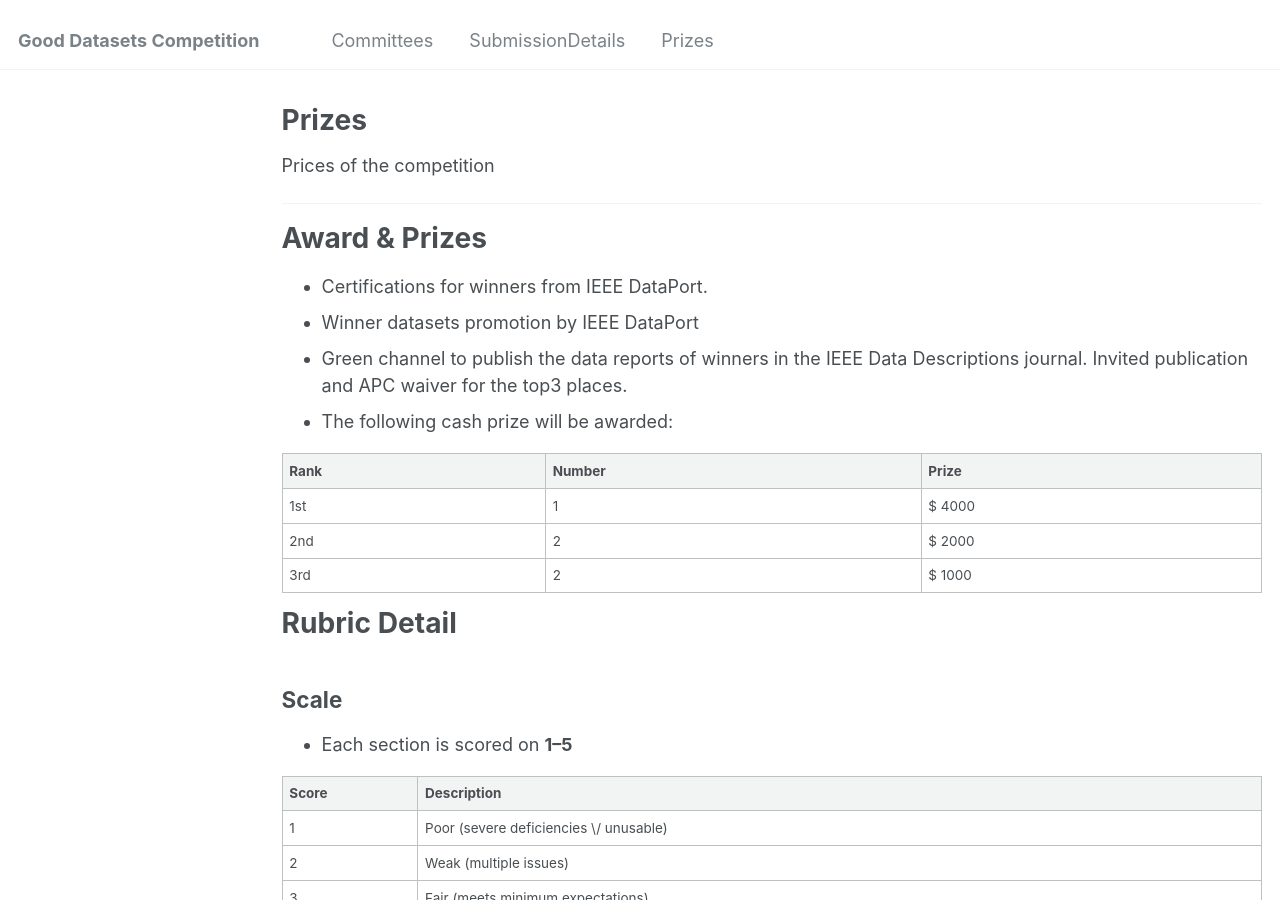
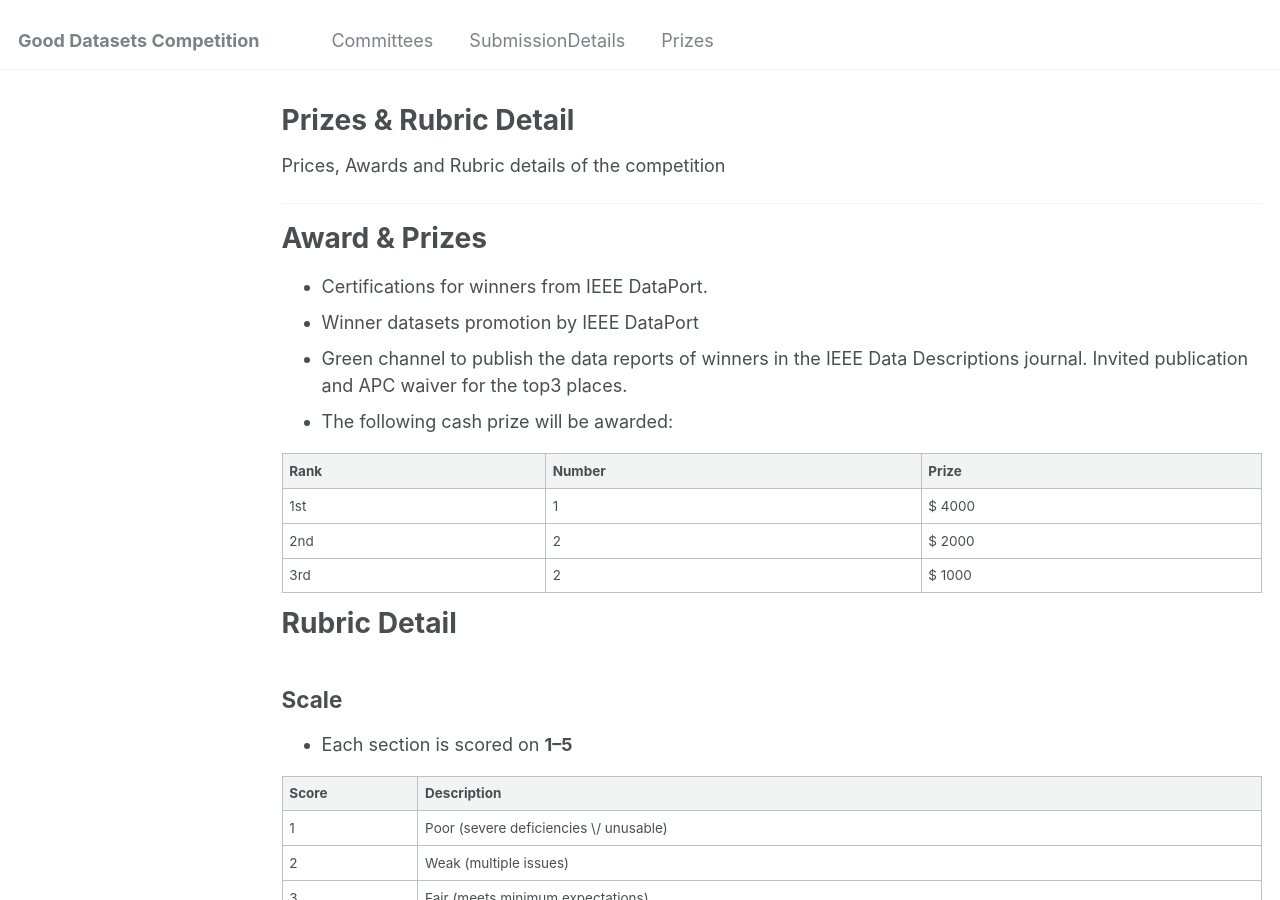
Before and after one commit to dpPEScomp/pesdpcompetition.github.io, a Jekyll site: the page built from _pages/Prizes.md, in a window 1280 px wide and 900 px high. Built offline with Jekyll 4.4.1, drawn with Linux system fonts in a browser that asks for light colours.

Commit message:
Update Prizes.md

```diff
--- a/_pages/Prizes.md
+++ b/_pages/Prizes.md
@@ -1,10 +1,10 @@
 ---
 layout: archive
-title: "Prizes"
+title: "Prizes & Rubric Detail"
 permalink: /prizes/
 author_profile: false
 ---
-Prices of the competition
+Prices, Awards and Rubric details of the competition
 
 ---
 
```
